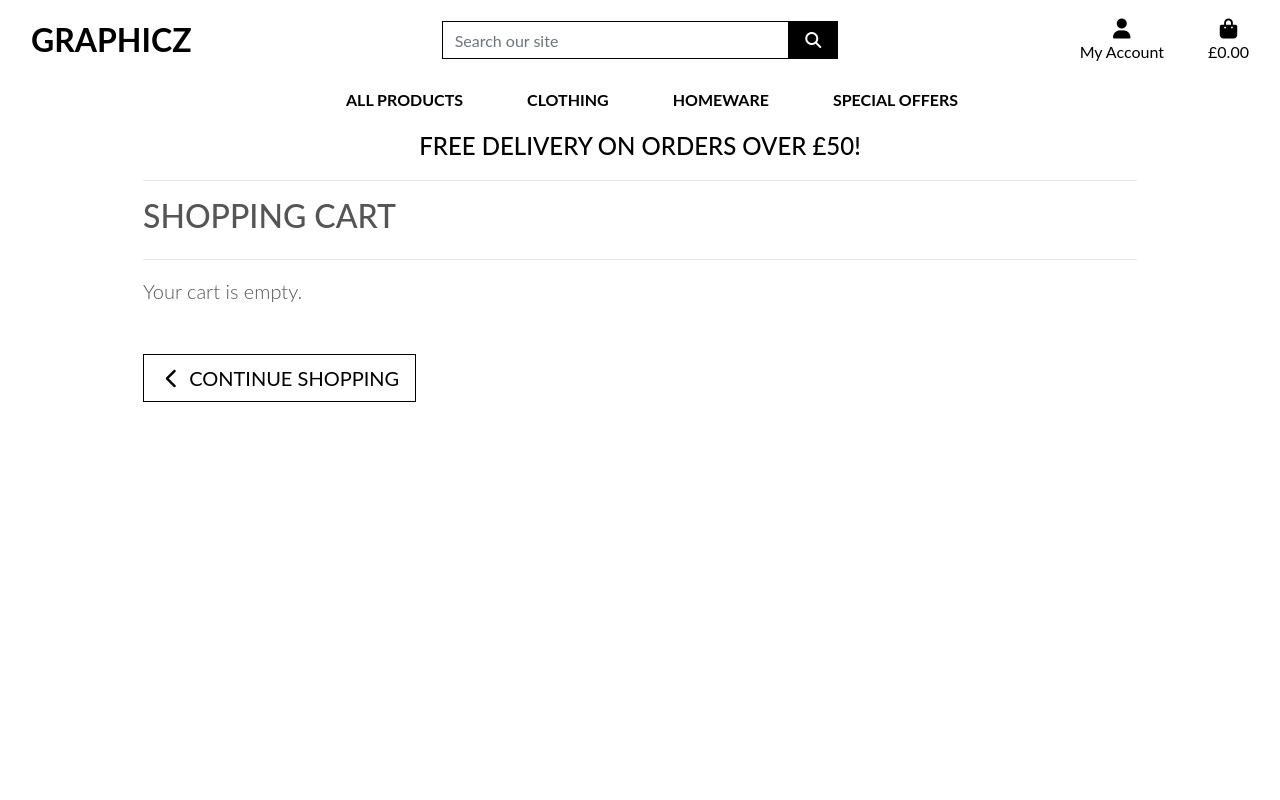
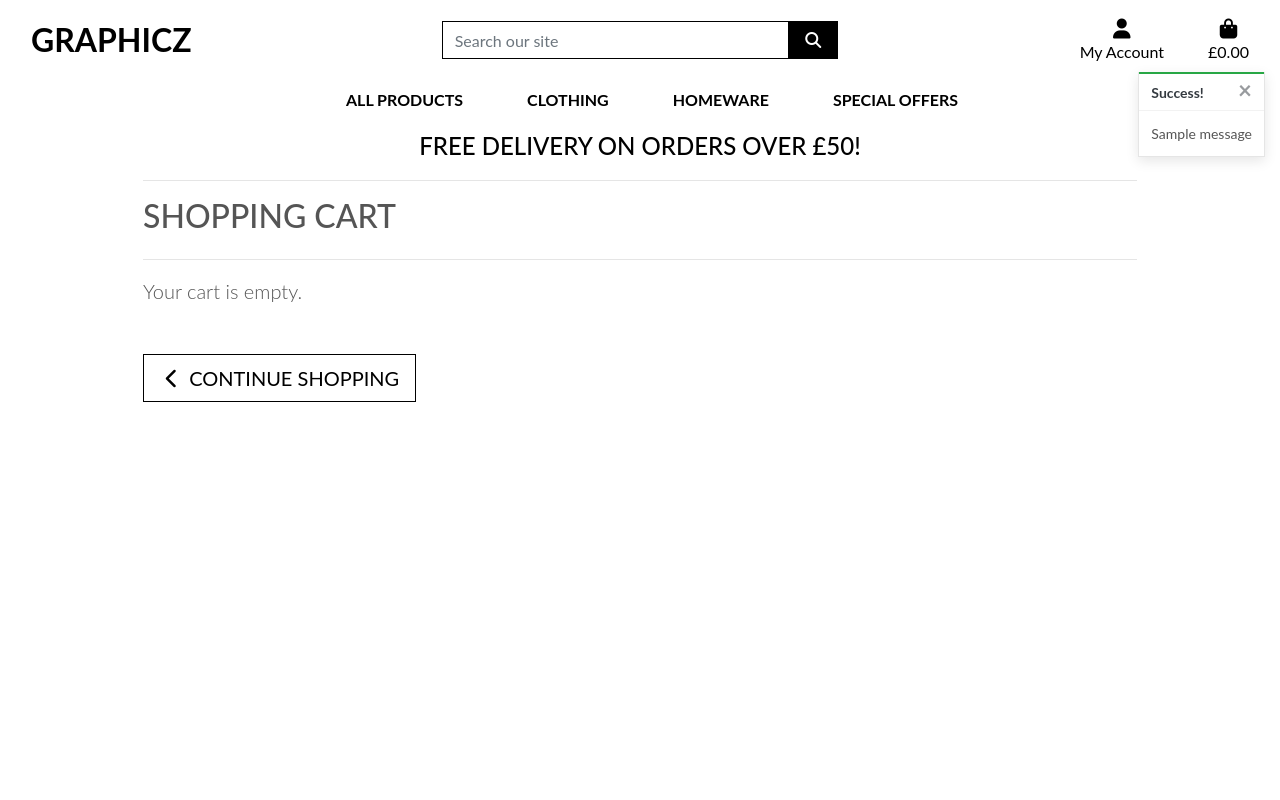
Before and after one commit to Baynuts/graphics, a Django app: page /cart/ in a window 1280 px wide. Run offline with Django 3.2, Linux system fonts and the light colour scheme; tables that the repository leaves empty hold one stand-in row (values such as "Sample post"); one stand-in notice (Sample message) is shown; some libraries are stand-ins or nearby versions.

Commit message:
Add Bootstrap toasts to template

```diff
--- a/cart/templates/cart/cart.html
+++ b/cart/templates/cart/cart.html
@@ -1,5 +1,6 @@
 {% extends "base.html" %}
 {% load static %}
+{% load cart_tools %}
 
 {% block page_header %}
     <div class="container header-container">
@@ -51,7 +52,7 @@
                                         <p class="my-0">£{{ item.product.price }}</p>
                                     </td>
                                     <td class="py-3 w-25">
-                                        <form class="form update-form" method="POST" action="">
+                                        <form class="form update-form" method="POST" action="{% url 'adjust_cart' item.item_id %}">
                                             {% csrf_token %}
                                             <div class="form-group">
                                                 <div class="input-group">
@@ -82,10 +83,10 @@
                                             </div>
                                         </form>
                                         <a class="update-link text-info"><small>Update</small></a>
-                                        <a class="remove-item text-danger float-right" id="remove_{{ item.item_id }}" data-size="{{ item.customtext }}"><small>Remove</small></a>
+                                        <a class="remove-item text-danger float-right" id="remove_{{ item.item_id }}" data-product-size="{{ item.customtext }}"><small>Remove</small></a>
                                     </td>
                                     <td class="py-3">
-                                        <p class="my-0">£{{ item.product.price }}</p>
+                                        <p class="my-0">£{{ item.product.price | calc_subtotal:item.quantity }}</p>
                                     </td>
                                 </tr>
                             {% endfor %}
@@ -148,9 +149,9 @@
     $('.remove-item').click(function(e) {
         var csrfToken = "{{ csrf_token }}";
         var itemId = $(this).attr('id').split('remove_')[1];
-        var customtext = $(this).data('customtext');
-        var url = `/cart/remove/${itemId}`;
-        var data = {'csrfmiddlewaretoken': csrfToken, 'customtext': customtext};
+        var customtext = $(this).data('product_customtext');
+        var url = `/cart/remove/${itemId}/`;
+        var data = {'csrfmiddlewaretoken': csrfToken, 'product_customtext': customtext};
 
         $.post(url, data)
          .done(function() {
--- a/cart/urls.py
+++ b/cart/urls.py
@@ -5,4 +5,6 @@ from . import views
 urlpatterns = [
     path('', views.view_cart, name='view_cart'),
     path('add/<item_id>/', views.add_to_cart, name='add_to_cart'),
+    path('adjust/<item_id>/', views.adjust_cart, name='adjust_cart'),
+    path('remove/<item_id>/', views.remove_from_cart, name='remove_from_cart'),
 ]
--- a/cart/views.py
+++ b/cart/views.py
@@ -1,4 +1,6 @@
-from django.shortcuts import render, redirect
+from django.shortcuts import render, redirect, reverse, HttpResponse
+from django.contrib import messages
+from products.models import Product
 
 # Create your views here.
 
@@ -10,6 +12,7 @@ def view_cart(request):
 def add_to_cart(request, item_id):
     """ Add a quantity of the specified product to the shopping cart """
 
+    product = Product.objects.get(pk=item_id)
     quantity = int(request.POST.get('quantity'))
     redirect_url = request.POST.get('redirect_url')
     customtext = None
@@ -31,13 +34,14 @@ def add_to_cart(request, item_id):
             cart[item_id] += quantity
         else:
             cart[item_id] = quantity
+            messages.success(request, f'Added {product.name} to your bag')
 
 
 
     request.session['cart'] = cart
     return redirect(redirect_url)
 
-def adjust_bag(request, item_id):
+def adjust_cart(request, item_id):
     """ADD SOMETHING HERE"""
 
     quantity = int(request.POST.get('quantity'))
--- a/graphics_project/settings.py
+++ b/graphics_project/settings.py
@@ -79,6 +79,8 @@ TEMPLATES = [
     },
 ]
 
+MESSAGE_STORAGE = 'django.contrib.messages.storage.session.SessionStorage'
+
 AUTHENTICATION_BACKENDS = [
     # Needed to login by username in Django admin, regardless of `allauth`
     'django.contrib.auth.backends.ModelBackend',
--- a/static/css/base.css
+++ b/static/css/base.css
@@ -106,6 +106,28 @@ a.category-badge > span.badge:hover {
     cursor: pointer;
 }
 
+.message-container {
+    position: fixed;
+    top: 72px;
+    right: 15px;
+    z-index: 99999999999;
+}
+
+.custom-toast {
+    overflow: visible;
+}
+
+.toast-capper {
+    height: 2px;
+}
+
+
+
+
+
+
+
+
 /* -------------------------------- Media Queries */
 
 /* Slightly larger container on xl screens */
--- a/templates/base.html
+++ b/templates/base.html
@@ -23,7 +23,7 @@
     {% endblock %}
 
     {% block corejs %}
-    <script src="https://code.jquery.com/jquery-3.5.1.slim.min.js" integrity="sha384-DfXdz2htPH0lsSSs5nCTpuj/zy4C+OGpamoFVy38MVBnE+IbbVYUew+OrCXaRkfj" crossorigin="anonymous"></script>
+    <script src="https://code.jquery.com/jquery-3.5.1.min.js" integrity="sha256-9/aliU8dGd2tb6OSsuzixeV4y/faTqgFtohetphbbj0=" crossorigin="anonymous"></script>
     <script src="https://cdn.jsdelivr.net/npm/popper.js@1.16.0/dist/umd/popper.min.js" integrity="sha384-Q6E9RHvbIyZFJoft+2mJbHaEWldlvI9IOYy5n3zV9zzTtmI3UksdQRVvoxMfooAo" crossorigin="anonymous"></script>
     <script src="https://stackpath.bootstrapcdn.com/bootstrap/4.5.0/js/bootstrap.min.js" integrity="sha384-OgVRvuATP1z7JjHLkuOU7Xw704+h835Lr+6QL9UvYjZE3Ipu6Tp75j7Bh/kR0JKI" crossorigin="anonymous"></script>
     <script src="https://kit.fontawesome.com/e71c038937.js" crossorigin="anonymous"></script>
@@ -111,7 +111,21 @@
         </div>
     </header>
     {% if messages %}
-        <div class="message-container"></div>
+        <div class="message-container">
+            {% for message in messages %}
+                {% with message.level as level %}
+                    {% if level == 40 %}
+                        {% include 'includes/toasts/toast_error.html' %}
+                    {% elif level == 30 %}
+                        {% include 'includes/toasts/toast_warning.html' %}
+                    {% elif level == 25 %}
+                        {% include 'includes/toasts/toast_success.html' %}
+                    {% else %}
+                        {% include 'includes/toasts/toast_info.html' %}
+                    {% endif %}
+                {% endwith %}
+            {% endfor %}
+        </div>
     {% endif %}
 
     {% block page_header %}
@@ -122,6 +136,9 @@
 
 
     {% block postloadjs %}
+    <script type="text/javascript">
+        $('.toast').toast('show');
+    </script>
     {% endblock %}
 
 
--- /dev/null
+++ b/templates/includes/toasts/toast_success.html
@@ -0,0 +1,13 @@
+<div class="toast custom-toast rounded-0 border-top-0" data-autohide="false">
+    <div class="arrow-up arrow-success"></div>
+    <div class="w-100 toast-capper bg-success"></div>
+    <div class="toast-header bg-white text-dark">
+        <strong class="mr-auto">Success!</strong>
+        <button type="button" class="ml-2 mb-1 close text-dark" data-dismiss="toast" aria-label="Close">
+            <span aria-hidden="true">&times;</span>
+        </button>
+    </div>
+    <div class="toast-body bg-white">
+        {{ message }}
+    </div>
+</div>
```
Also changed, not shown: cart/templatetags/cart_tools.py (added, +8 -0 lines), templates/includes/toasts/toast_error.html (added, +13 -0 lines), templates/includes/toasts/toast_info.html (added, +13 -0 lines), templates/includes/toasts/toast_warning.html (added, +13 -0 lines), cart/templatetags/__init__.py (added).
